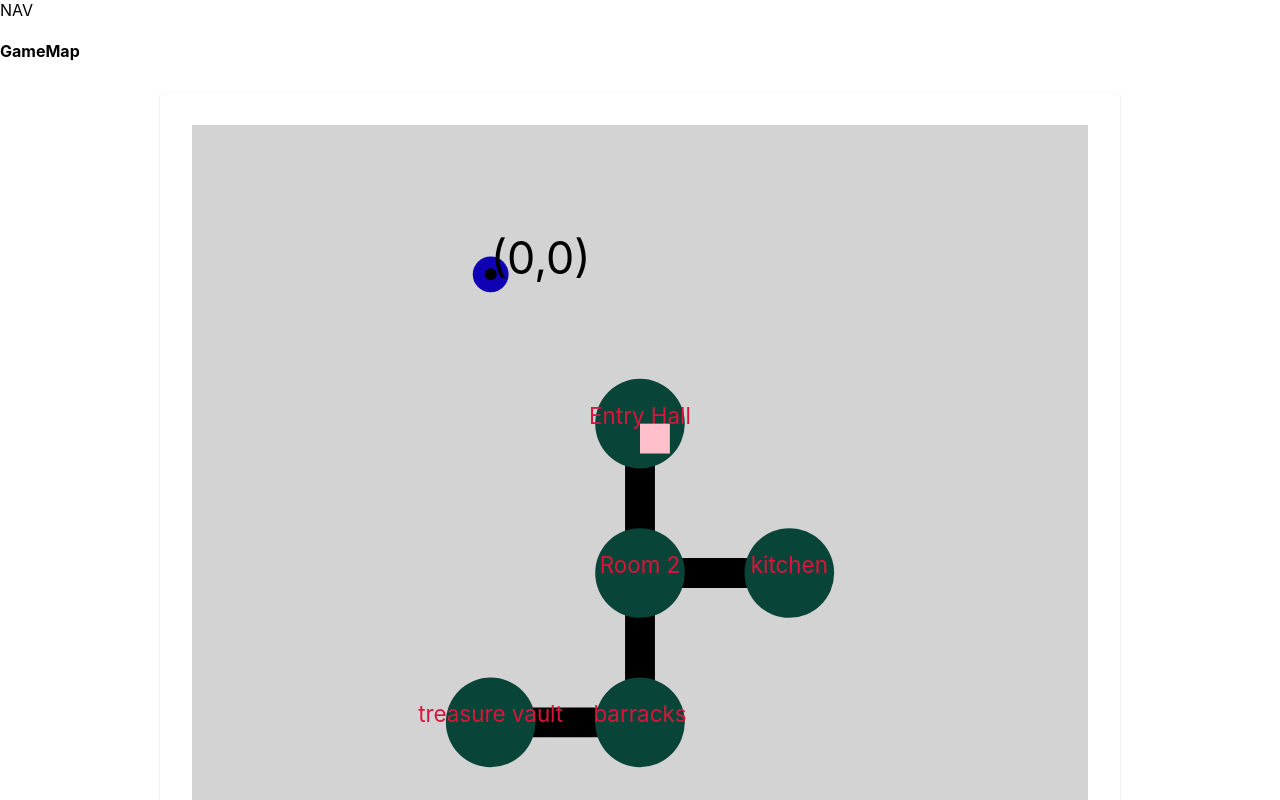
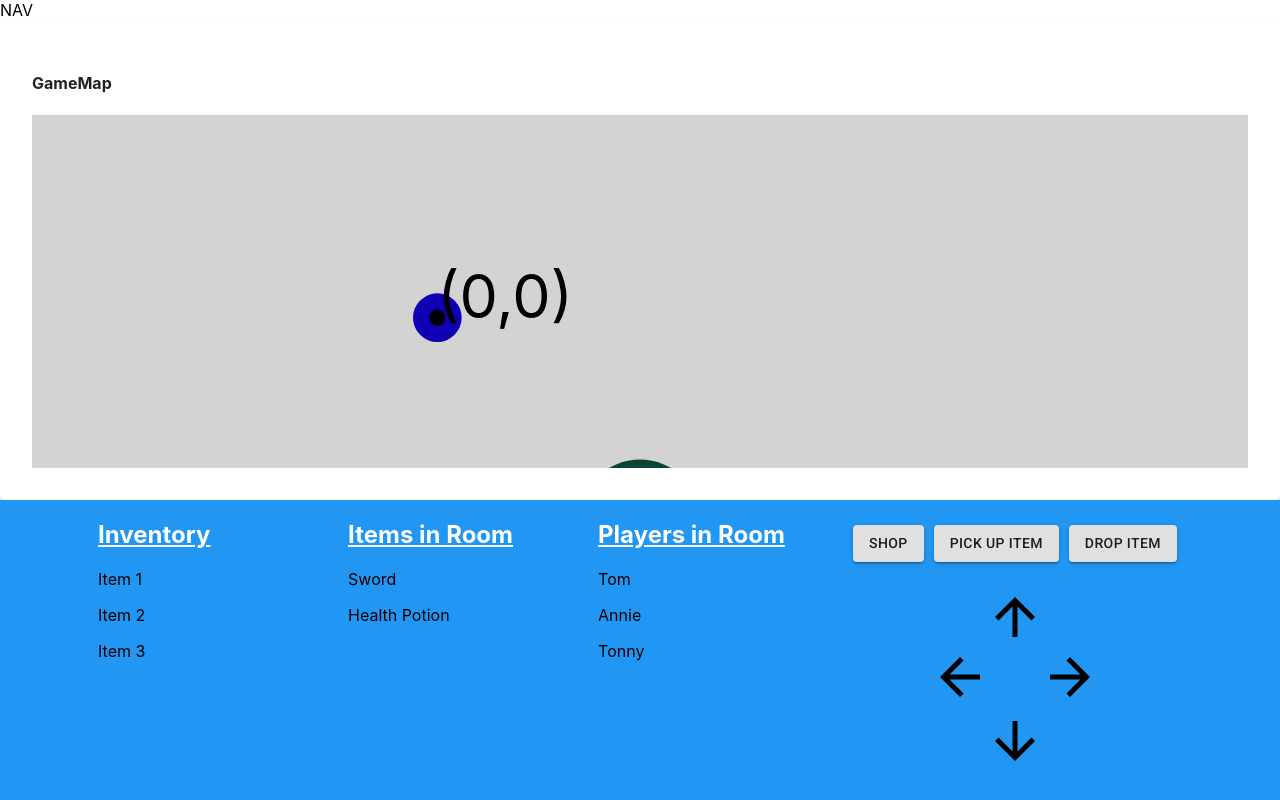
Before and after one commit to cspt5-buildweek/CS-Buildweek-1-client, a React (Create React App) app: page / in a window 1280 px wide. Shown: the top 800 px of the page. Built offline with nearby package versions, Linux system fonts and the light colour scheme.

Commit message:
size map and controls to fit screen height

```diff
--- a/src/App.js
+++ b/src/App.js
@@ -9,7 +9,7 @@ import GamePage from './pages/GamePage';
 import LoginPage from './pages/LoginPage';
 
 function App() {
-  const { UserProvider, setValue } = useUserContext();
+  const { UserProvider } = useUserContext();
 
   return (
     <UserProvider>
@@ -28,9 +28,6 @@ function App() {
           </Route>
 
         </Switch>
-        <button onClick={() => setValue({ name: 'test_2' })}>
-          change
-        </button>
       </BrowserRouter>
     </UserProvider>
   );
--- a/src/components/GameMap.js
+++ b/src/components/GameMap.js
@@ -9,15 +9,29 @@ import NodeBuilder from './NodeBuilder';
 import EdgeBuilder from './EdgeBuilder';
 import PlayerBuilder from './PlayerBuilder';
 
-const SVGWrapper = styled(Paper)`
+const MapContainer = styled(Paper)`
   padding: 2rem;
-  margin: 2rem auto;
-  width: 70%;
+  /* margin: 2rem auto; */
+  height: calc(100% - 300px);
+  display: flex;
+  flex-direction: column;
+  /* width: 70%; */
+`;
+
+const SVGWrapper = styled.div`
+  position: relative;
+  width: 100%;
+  flex: 1;
 `;
 
 const SVG = styled.svg`
   width: 100%;
+  height: 100%;
+  overflow: hidden;
   background-color: lightGrey;
+  position: absolute;
+  left: 0;
+  top: 0;
 `;
 
 const GameMap = ({ mapData, playerData }) => {
@@ -25,7 +39,7 @@ const GameMap = ({ mapData, playerData }) => {
   useLogOnChange('viewBox', viewBox);
 
   const [edges, setEdges] = useState([]);
-  useLogOnChange('edges', edges);
+  // useLogOnChange('edges', edges);
 
   useEffect(() => {
     // size viewbox to data
@@ -47,10 +61,10 @@ const GameMap = ({ mapData, playerData }) => {
   }, [mapData]);
 
   return (
-    <div>
+    <MapContainer>
       <h4>GameMap</h4>
       <SVGWrapper>
-        <SVG viewBox={viewBox}>
+        <SVG viewBox={viewBox} preserveAspectRatio="xMinYMin slice">
           <circle r="0.12" cx="0" cy="0" fill="#1000b4" />
           <circle r="0.04" cx="0" cy="0" fill="black" />
           <text
@@ -65,7 +79,7 @@ const GameMap = ({ mapData, playerData }) => {
           <PlayerBuilder playerData={playerData} />
         </SVG>
       </SVGWrapper>
-    </div>
+    </MapContainer>
   );
 };
 
--- a/src/index.css
+++ b/src/index.css
@@ -11,3 +11,13 @@ code {
   font-family: source-code-pro, Menlo, Monaco, Consolas, 'Courier New',
     monospace;
 }
+
+#root {
+  display: flex;
+  flex-direction: column;
+  height: 100vh;
+}
+
+* {
+  box-sizing: border-box;
+}
--- a/src/pages/GamePage.js
+++ b/src/pages/GamePage.js
@@ -1,11 +1,17 @@
 import React, { /*useContext,*/ useState } from 'react';
 // import { UserContext } from '../hooks/useUserContext';
+
+import styled from 'styled-components';
 
 import { buildMap_1 } from '../mockData/fakeMap';
 import { useLogOnChange } from '../hooks/misc';
 import GameMap from '../components/GameMap';
 import InfoBar from "../components/BottomNav/InfoBar";
 
+const PageWrapper = styled.div`
+  flex: 1;
+  height: 100%;
+`;
 
 const GamePage = () => {
   // const userData = useContext(UserContext);
@@ -36,10 +42,10 @@ const GamePage = () => {
   };
 
   return (
-    <div>
+    <PageWrapper>
       <GameMap mapData={map} playerData={player} />
       <InfoBar movePlayer={handleMovePlayer} />
-    </div>
+    </PageWrapper>
   );
 };
 
```
